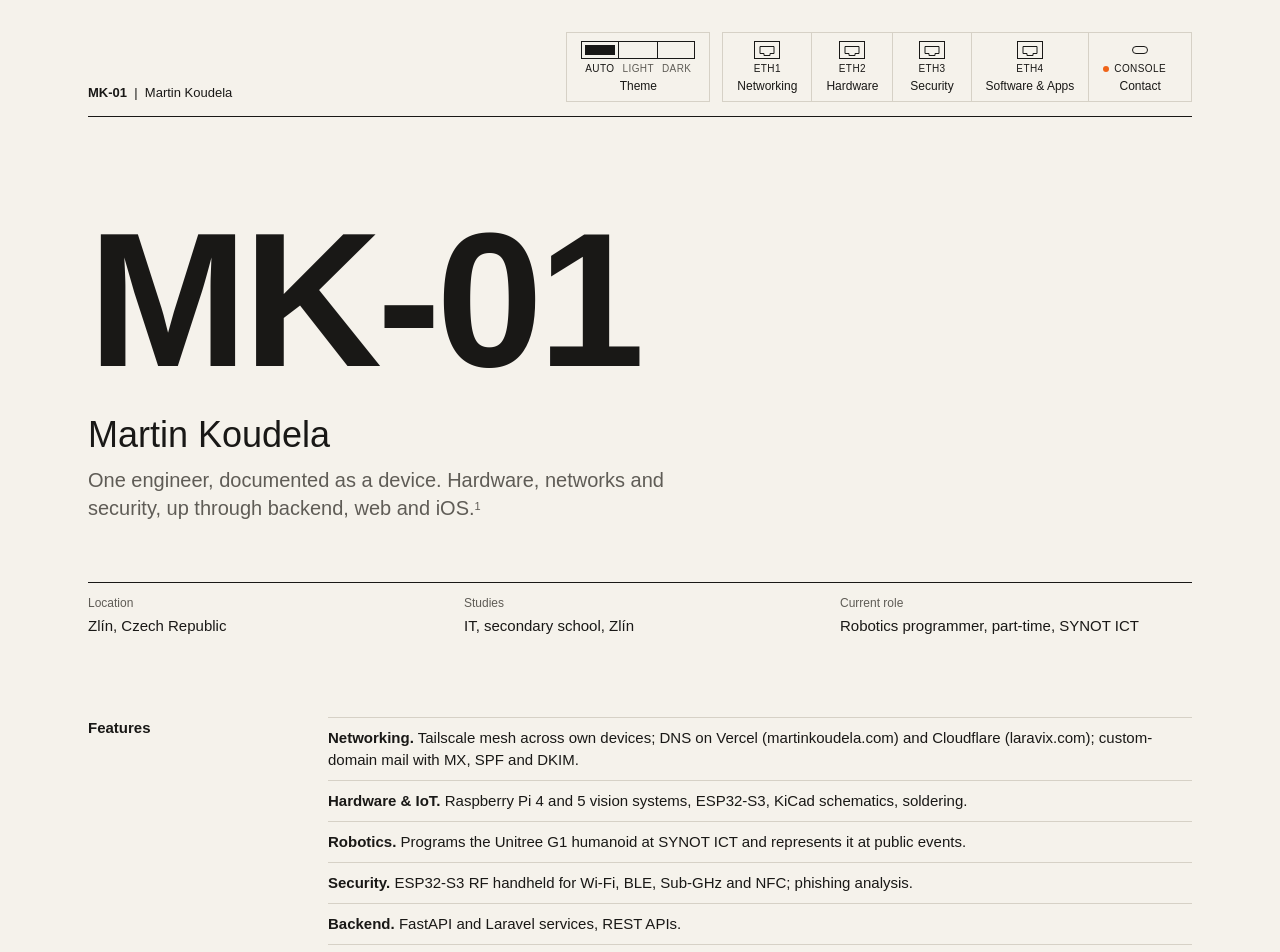
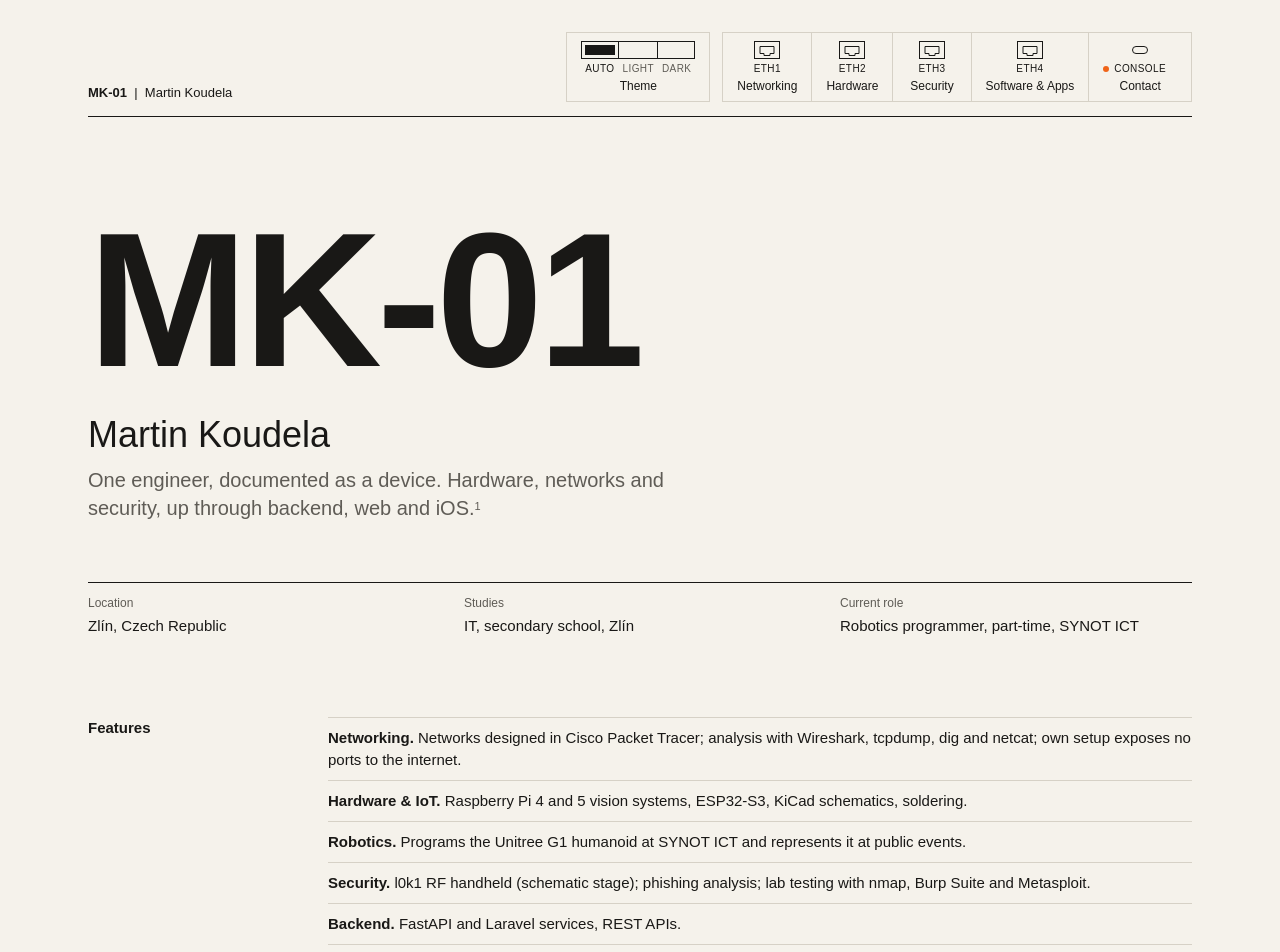
Before and after one commit to MartinKoudela/portfolio, a Next.js app: page / in a window 1280 px wide. Shown: the top 952 px of the page. Built offline with nearby package versions, Linux system fonts and the light colour scheme.

Commit message:
Keep nav LED off above ETH1 and update feature lines

```diff
--- a/src/components/SiteHeader.tsx
+++ b/src/components/SiteHeader.tsx
@@ -9,9 +9,9 @@ import ThemeSwitch from "./ThemeSwitch";
 type Props = { home: true } | { home?: false; current?: SectionId };
 
 export default function SiteHeader(props: Props) {
-    const [observed, setObserved] = useState<SectionId>("eth1");
+    const [observed, setObserved] = useState<SectionId | null>(null);
     const [open, setOpen] = useState(false);
-    const active = props.home ? observed : props.current;
+    const active = props.home ? (observed ?? undefined) : props.current;
     const prefix = props.home ? "" : "/";
 
     useEffect(() => {
@@ -29,7 +29,7 @@ export default function SiteHeader(props: Props) {
                 return;
             }
             const line = window.innerHeight * 0.3;
-            let current: SectionId = "eth1";
+            let current: SectionId | null = null;
             for (const el of targets) {
                 if (el.getBoundingClientRect().top <= line) current = el.id as SectionId;
             }
--- a/src/content/site.ts
+++ b/src/content/site.ts
@@ -306,7 +306,7 @@ export const intro = {
     features: [
         {
             lead: "Networking.",
-            text: "Tailscale mesh across own devices; DNS on Vercel (martinkoudela.com) and Cloudflare (laravix.com); custom-domain mail with MX, SPF and DKIM.",
+            text: "Networks designed in Cisco Packet Tracer; analysis with Wireshark, tcpdump, dig and netcat; own setup exposes no ports to the internet.",
         },
         {
             lead: "Hardware & IoT.",
@@ -318,7 +318,7 @@ export const intro = {
         },
         {
             lead: "Security.",
-            text: "ESP32-S3 RF handheld for Wi-Fi, BLE, Sub-GHz and NFC; phishing analysis.",
+            text: "l0k1 RF handheld (schematic stage); phishing analysis; lab testing with nmap, Burp Suite and Metasploit.",
         },
         { lead: "Backend.", text: "FastAPI and Laravel services, REST APIs." },
         { lead: "Apps.", text: "Laravix multi-tenant CMS, Backlog iOS app, client websites." },
```
